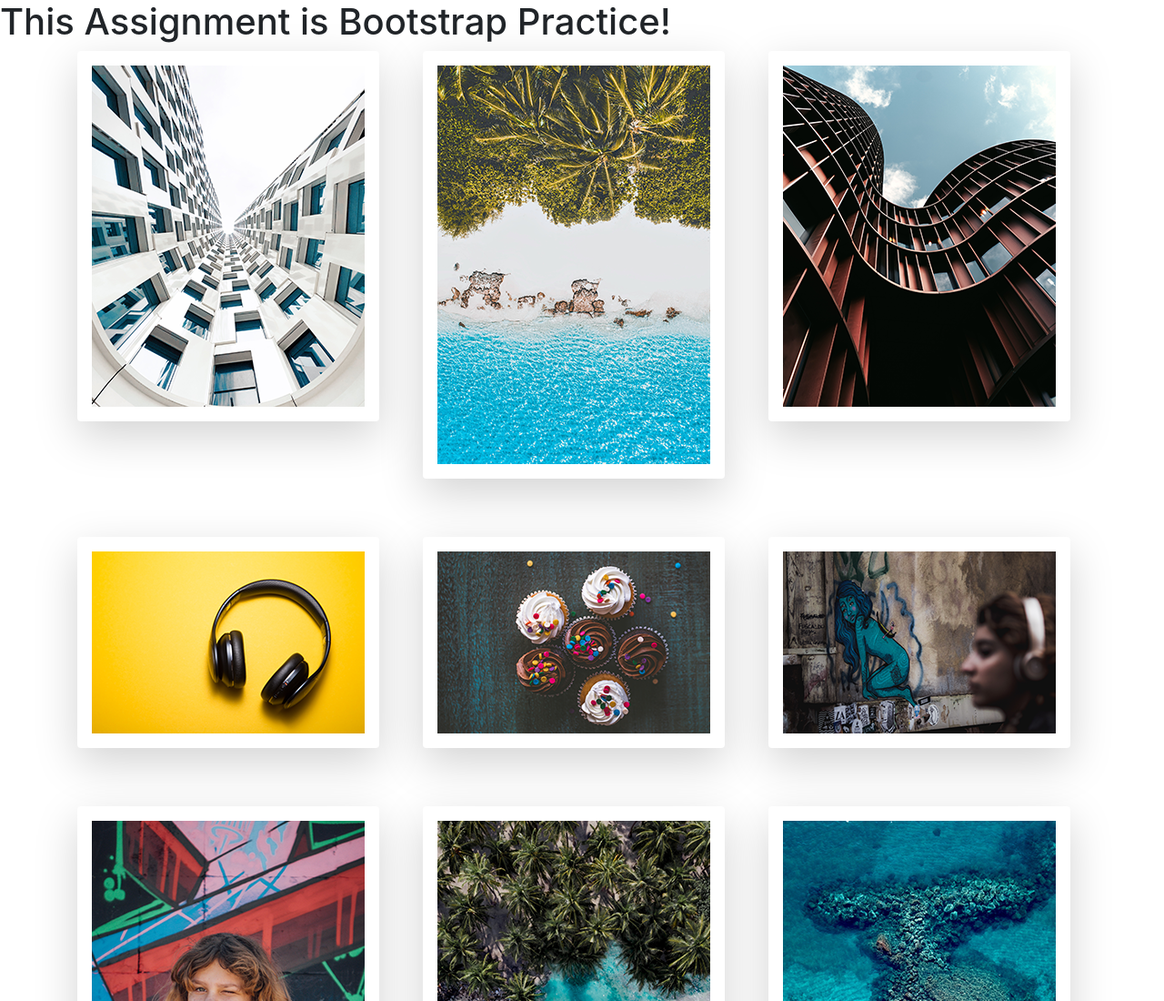
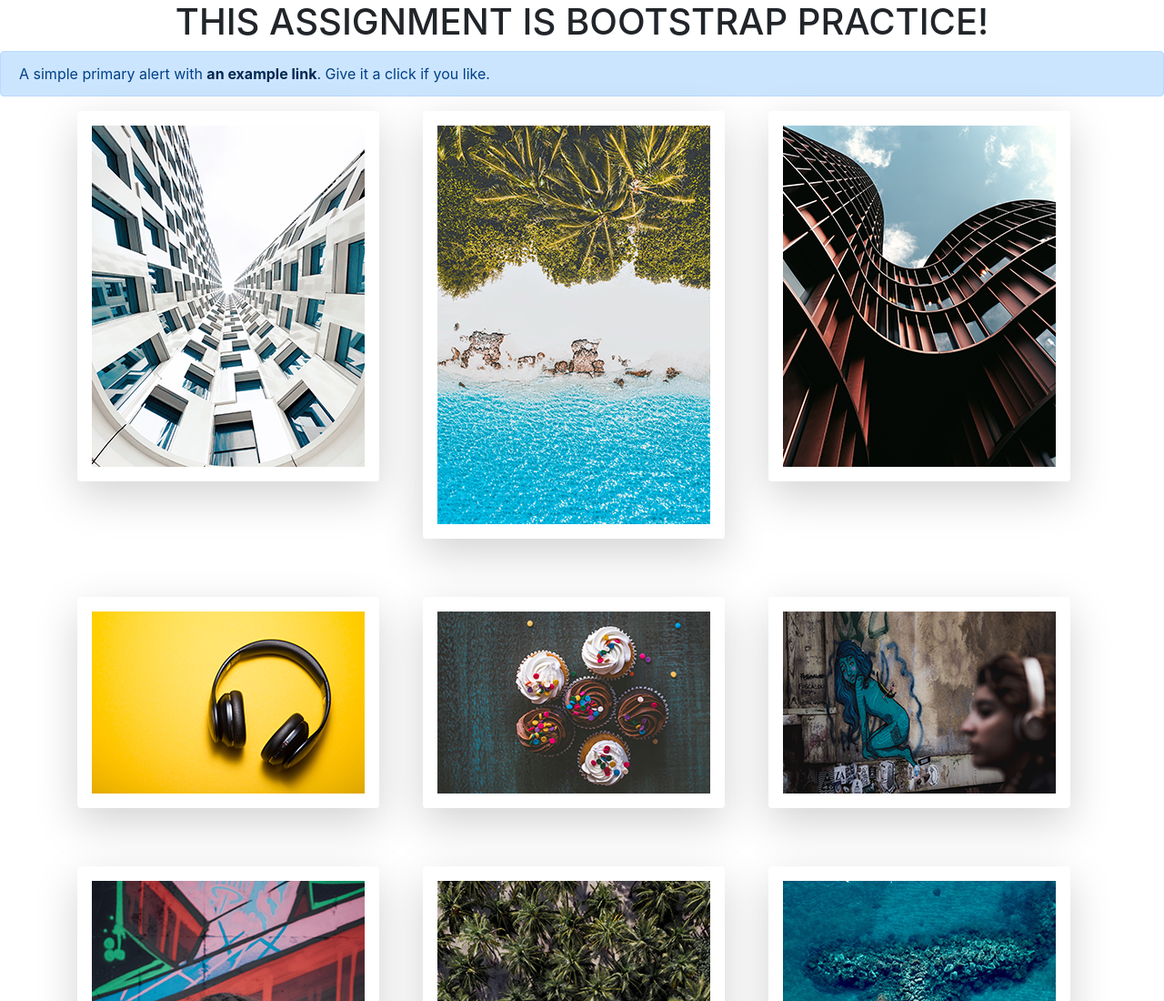
Before and after one commit to abbyzaleski/m2-hw2-zaleski-abigail, a plain HTML site: page index.html in a window 1280 px wide. Shown: the top 1100 px of the page at 91% size. Drawn offline with nearby package versions, Linux system fonts and the light colour scheme.

Commit message:
added text utilities and alert

```diff
--- a/index.html
+++ b/index.html
@@ -11,7 +11,11 @@
     <title>Assignment 2 - AWT2</title>
   </head>
   <body>
-    <h1>This Assignment is Bootstrap Practice!</h1>
+    <h1 class="text-center text-uppercase">This Assignment is Bootstrap Practice!</h1>
+
+    <div class="alert alert-primary" role="alert">
+      A simple primary alert with <a href="#" class="alert-link">an example link</a>. Give it a click if you like.
+    </div>
 
 
     <div class="container">
```
